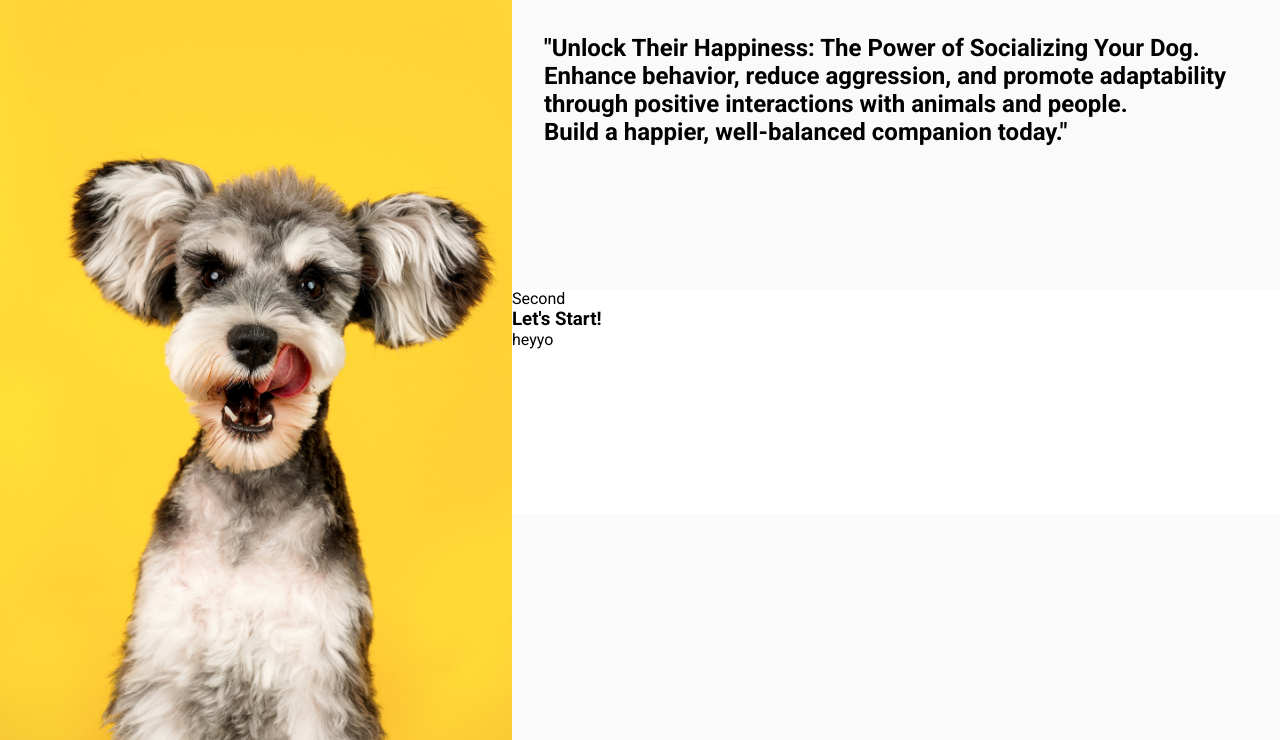
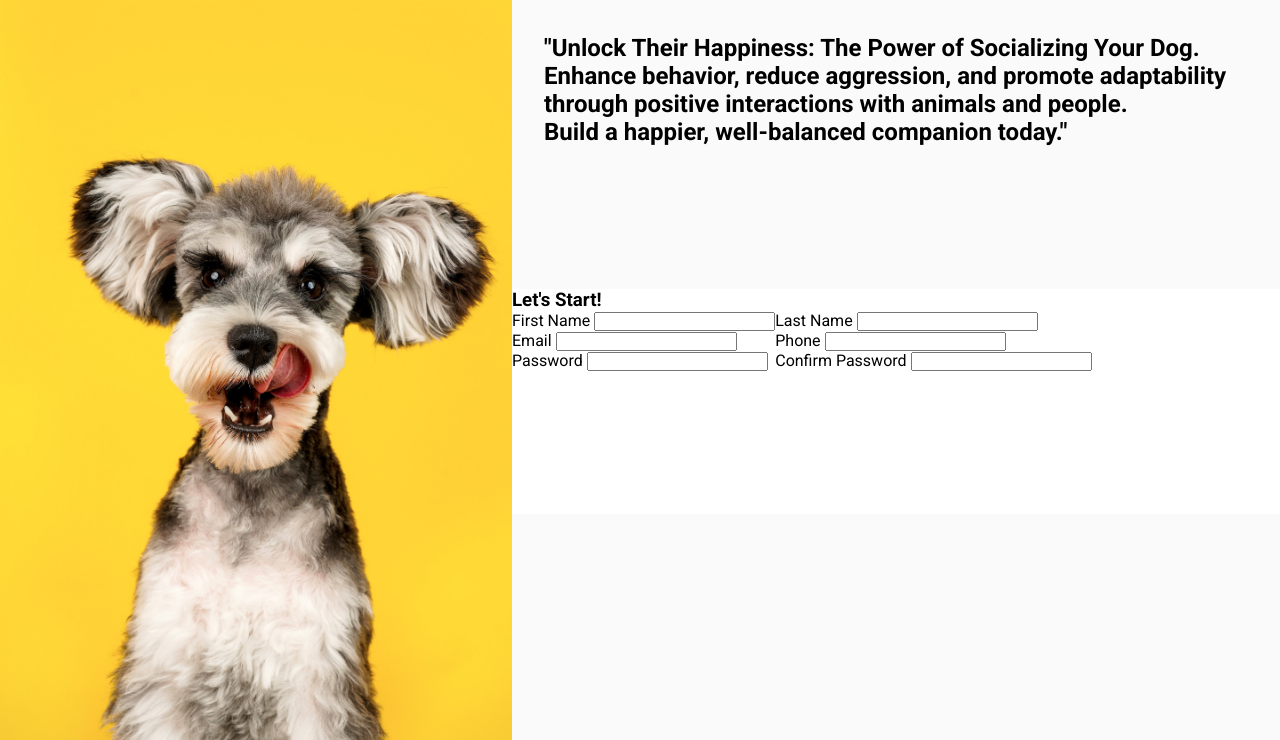
Before and after one commit to evrengokduman/sign-up-form-top, a plain HTML site: page index.html in a window 1280 px wide. Shown: the part 60-800 px from the top of the page. Drawn offline with Linux system fonts and the light colour scheme.

Commit message:
added form elements

```diff
--- a/index.html
+++ b/index.html
@@ -26,11 +26,43 @@
           </h2>
         </div>
         <div class="second">
-          Second
           <h3>Let's Start!</h3>
           <form action="" method="get" class="form-main-div">
-            <div class="form-divs">hey</div>
-            <div class="form-divs">yo</div>
+            <div class="form-divs">
+              <div class="form-div">
+                <label for="firstName">First Name</label>
+                <input type="text" id="firstName" name="first_name" required />
+              </div>
+              <div class="form-div">
+                <label for="email">Email</label>
+                <input type="email" id="email" name="email" required />
+              </div>
+              <div class="form-div">
+                <label for="password">Password</label>
+                <input type="password" id="password" name="password" required />
+              </div>
+            </div>
+            <div class="form-divs">
+              <div class="form-div">
+                <label for="lastName">Last Name</label>
+                <input type="text" id="lastName" name="last_name" required />
+              </div>
+
+              <div class="form-div">
+                <label for="phone">Phone</label>
+                <input type="tel" id="phone" name="phone" required />
+              </div>
+
+              <div class="form-div">
+                <label for="confirmPassword">Confirm Password</label>
+                <input
+                  type="password"
+                  id="confirmPassword"
+                  name="confirm_password"
+                  required
+                />
+              </div>
+            </div>
           </form>
         </div>
         <div class="third"></div>
```
